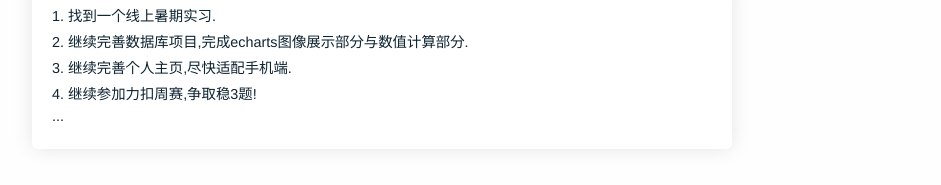
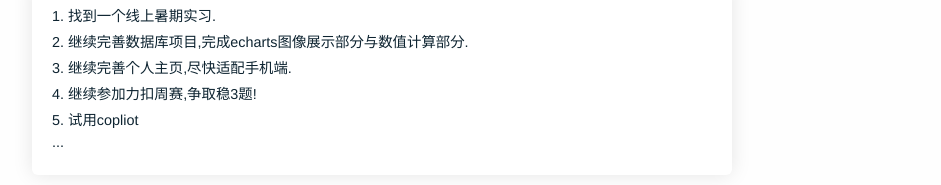
Before and after one commit to uohzey/uohzey.github.io, a Vue app: page /#/home in a window 1280 px wide. Shown: the part 3662-3847 px from the top of the page, without its empty margins (15-956 px from the left). Built offline with nearby package versions, Linux system fonts and the light colour scheme.

Commit message:
CNAME-final

```diff
--- a/src/components/LatestSection.vue
+++ b/src/components/LatestSection.vue
@@ -75,6 +75,9 @@
                             </div>
                             <div class="info">
                                 <span>4. 继续参加力扣周赛,争取稳3题!</span>
+                            </div>
+                            <div class="info">
+                                <span>5. 试用copliot</span>
                             </div>
                             <div class="info">
                                 <span>...</span>
```
Also changed, not shown: 7 other files (tests, documents, lock files or other folders).
